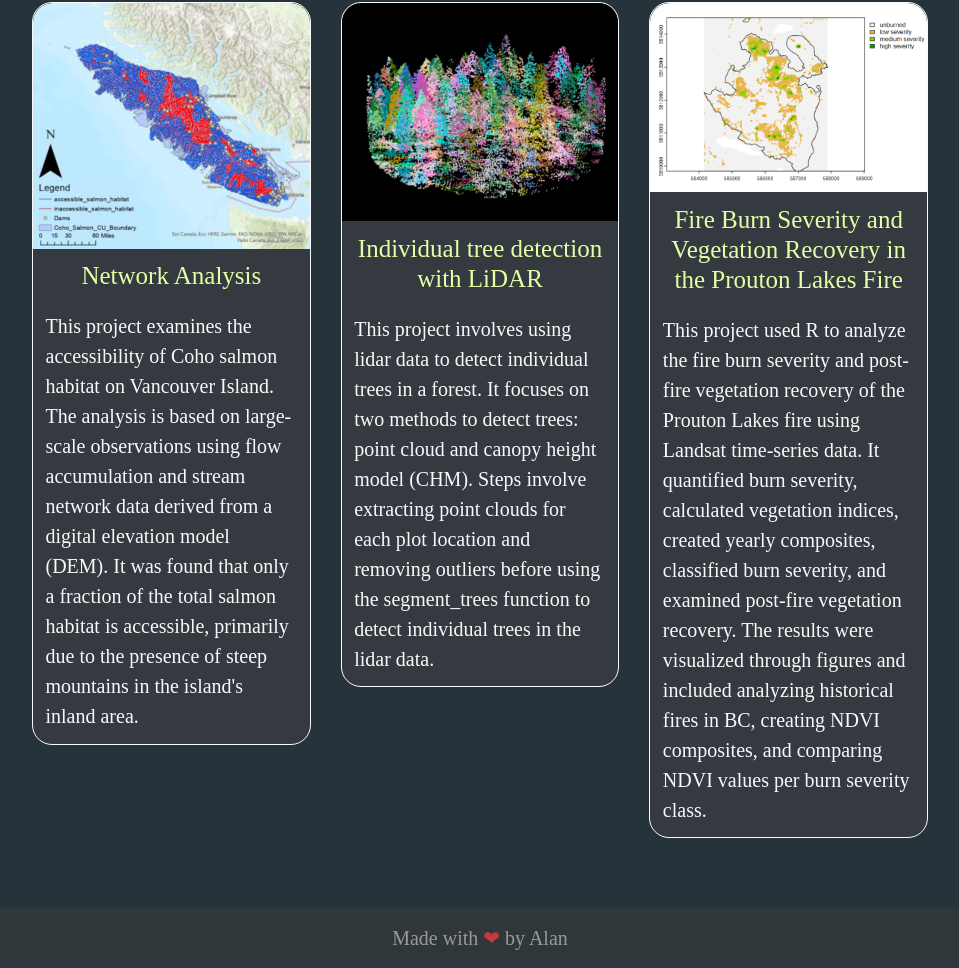
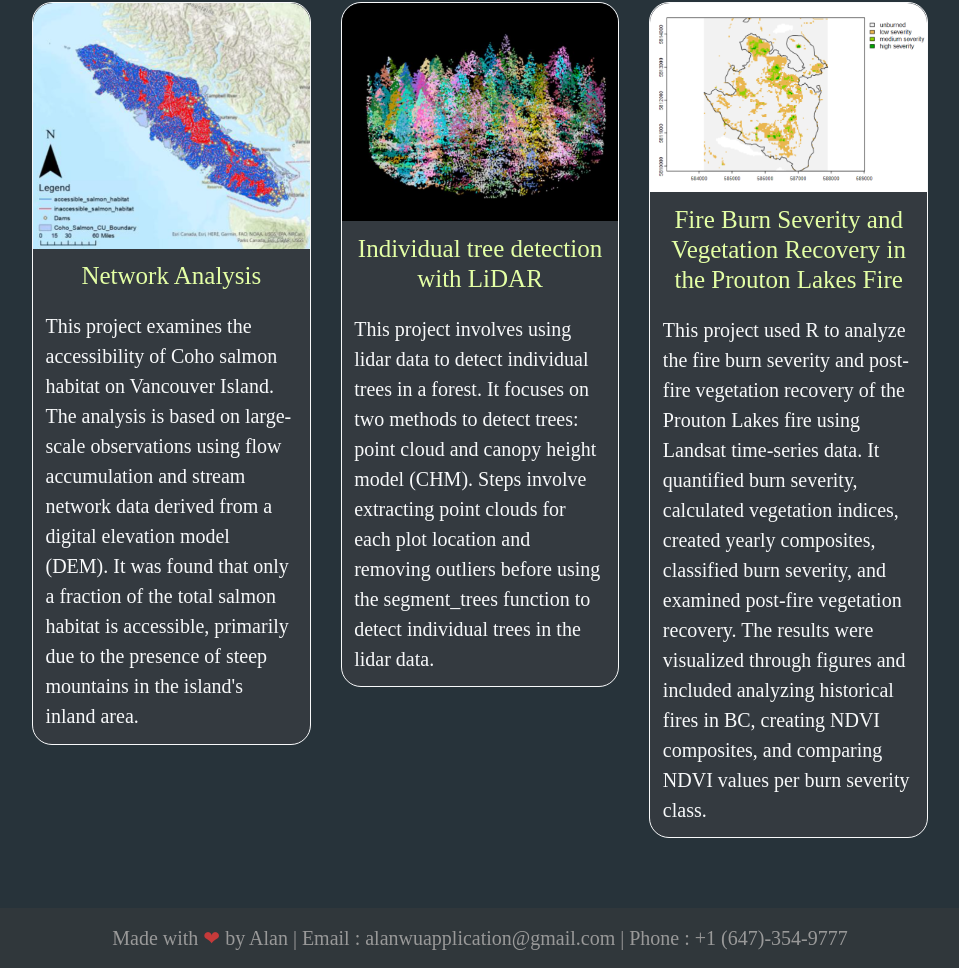
Before and after one commit to Alanrocks/portfolio, a plain HTML site: page index.html in a window 1280 px wide. Shown: the part 6656-7624 px from the top of the page, without its empty margins (160-1119 px from the left). Drawn offline with nearby package versions, Linux system fonts and the light colour scheme.

Commit message:
Update index.html

```diff
--- a/index.html
+++ b/index.html
@@ -526,7 +526,8 @@ This project involves using lidar data to detect individual trees in a forest. I
 <!-- Projects END -->
 <!-- thank -->
 <p class="aboutMe thank" style="color:rgb(153, 153, 153)">
-    Made with <span class="heart"style="color:rgb(197, 58, 58);padding:5px">❤</span>  by Alan</p>
+    Made with <span class="heart"style="color:rgb(197, 58, 58);padding:5px">❤</span>  by Alan |  Email : alanwuapplication@gmail.com  | Phone : +1 (647)-354-9777<br>
+    </p>
 <!-- Jquery needed -->
  <script src="https://ajax.googleapis.com/ajax/libs/jquery/3.1.1/jquery.min.js"></script>
  <script src="main.js"></script>
```
